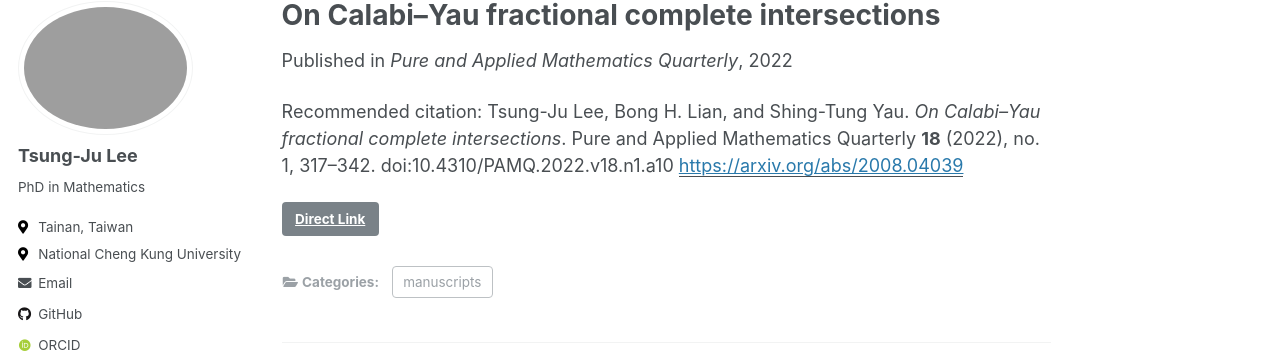
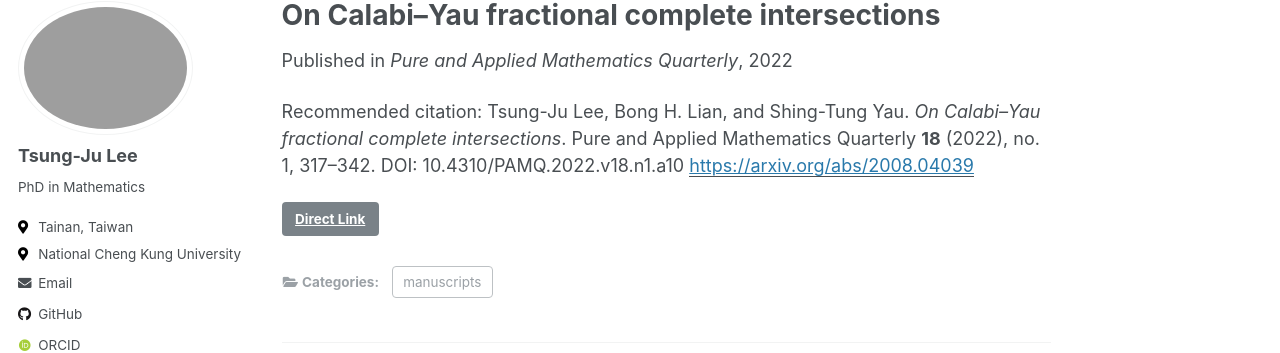
Before and after one commit to yusd24/yusd24.github.io, a Jekyll site: the page built from _publications/2022-on-CY-FCI.md, in a window 1280 px wide. Shown: the part 117-470 px from the top of the page. Built offline with Jekyll 4.4.1, drawn with Linux system fonts in a browser that asks for light colours; some web fonts are replaced.

Commit message:
Update 2022-on-CY-FCI.md

```diff
--- a/_publications/2022-on-CY-FCI.md
+++ b/_publications/2022-on-CY-FCI.md
@@ -8,5 +8,5 @@ venue: 'Pure and Applied Mathematics Quarterly'
 paperurl: 'https://arxiv.org/abs/2008.04039'
 link: 'https://doi.org/10.4310/PAMQ.2022.v18.n1.a10'
 citation: 'Tsung-Ju Lee, Bong H. Lian, and Shing-Tung Yau. <i>On Calabi–Yau fractional complete intersections</i>.
-Pure and Applied Mathematics Quarterly <b>18</b> (2022), no. 1, 317–342. doi:10.4310/PAMQ.2022.v18.n1.a10'
+Pure and Applied Mathematics Quarterly <b>18</b> (2022), no. 1, 317–342. DOI: 10.4310/PAMQ.2022.v18.n1.a10'
 ---
```
